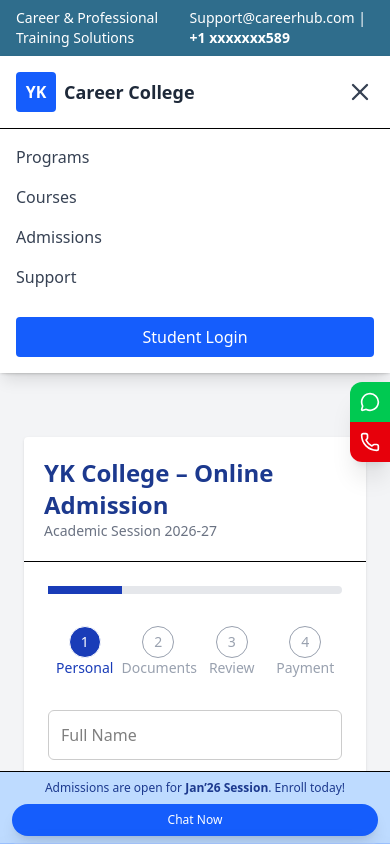
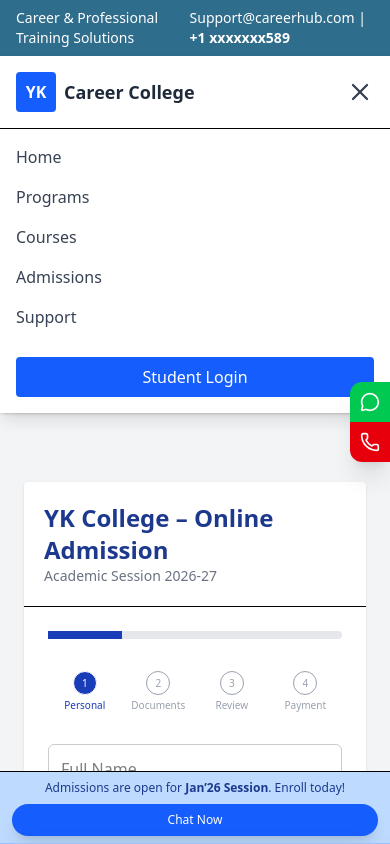
Before and after one commit to Shubham-juris/yk-career-collage, a React (Vite) app: page /admissionform in a window 390 px wide. Both pictures are taken after a click on the button 360 px from the left and 92 px from the top of the page. Shown: the top 844 px of the page. Built offline with nearby package versions, Linux system fonts and the light colour scheme.

Commit message:
update code

```diff
--- a/src/common/Navbar.jsx
+++ b/src/common/Navbar.jsx
@@ -67,6 +67,13 @@ const Navbar = () => {
         {open && (
           <div className="md:hidden bg-white border-t shadow-lg">
             <nav className="flex flex-col p-4 gap-4 font-medium">
+               <NavLink
+                to="/"
+                className={linkClass}
+                onClick={() => setOpen(false)}
+              >
+                Home
+              </NavLink>
               <NavLink
                 to="/programs"
                 className={linkClass}
--- a/src/pages/AdmissionForm.jsx
+++ b/src/pages/AdmissionForm.jsx
@@ -31,7 +31,6 @@ const courses = [
   "Certificate in Adult Education – I",
   "Certificate in Adult Education – II"
 ];
-
 
 export default function AdmissionForm() {
   const [step, setStep] = useState(1);
@@ -78,6 +77,7 @@ export default function AdmissionForm() {
   return (
     <div className="min-h-screen bg-gray-100 flex justify-center items-center p-6">
       <div className="bg-white w-full max-w-3xl rounded shadow">
+
         <div className="border-b p-5">
           <h1 className="text-2xl font-bold text-blue-900">
             YK College – Online Admission
@@ -86,6 +86,8 @@ export default function AdmissionForm() {
         </div>
 
         <div className="p-6">
+
+          {/* progress */}
           <div className="w-full h-2 bg-gray-200 rounded mb-8">
             <div
               className="h-2 bg-blue-800"
@@ -93,20 +95,22 @@ export default function AdmissionForm() {
             />
           </div>
 
-          <div className="grid grid-cols-4 text-center mb-8 text-sm">
+          {/* ✅ ONE LINE RESPONSIVE STEPS */}
+          <div className="grid grid-cols-4 text-center mb-8 text-[10px] sm:text-xs md:text-sm">
             {["Personal", "Documents", "Review", "Payment"].map((s, i) => (
               <div
                 key={i}
                 className={step >= i + 1 ? "text-blue-800" : "text-gray-400"}
               >
                 <div
-                  className={`w-8 h-8 mx-auto rounded-full border flex items-center justify-center ${
-                    step >= i + 1 && "bg-blue-800 text-white"
+                  className={`w-6 h-6 sm:w-7 sm:h-7 md:w-8 md:h-8 mx-auto rounded-full border flex items-center justify-center ${
+                    step >= i + 1 ? "bg-blue-800 text-white" : ""
                   }`}
                 >
                   {i + 1}
                 </div>
-                {s}
+
+                <p className="mt-1 leading-tight">{s}</p>
               </div>
             ))}
           </div>
@@ -117,13 +121,16 @@ export default function AdmissionForm() {
               <input className="input" name="fullName" placeholder="Full Name" onChange={handleChange} />
               <input className="input" name="email" placeholder="Email" onChange={handleChange} />
               <input className="input" name="phone" placeholder="Phone" onChange={handleChange} />
+
               <select className="input" name="course" onChange={handleChange}>
                 <option value="">Select Course</option>
                 {courses.map((c, i) => (
                   <option key={i}>{c}</option>
                 ))}
               </select>
+
               <input className="input" name="age" placeholder="Age" onChange={handleChange} />
+
               <select className="input" name="gender" onChange={handleChange}>
                 <option value="">Gender</option>
                 <option>Male</option>
@@ -173,22 +180,12 @@ export default function AdmissionForm() {
             </div>
           )}
 
-          {/* STEP 4 – PAYMENT */}
+          {/* STEP 4 */}
           {step === 4 && !paid && (
             <div className="bg-yellow-50 border border-yellow-400 p-4 rounded text-center">
               <p className="text-lg font-bold text-yellow-800">
                 ⚠ Payment Gateway Under Maintenance
               </p>
-              <p className="text-sm mt-2">
-                Please send $xx5 to our official mobile number below
-              </p>
-
-              <div className="bg-white p-3 rounded border mt-4">
-                <p className="text-xl font-bold text-blue-900">
-                  📞  +1 xxxxx698
-                </p>
-                <p className="text-xs text-gray-500">YK College Payment Number</p>
-              </div>
 
               <input
                 className="input mt-4"
@@ -213,6 +210,7 @@ export default function AdmissionForm() {
               <p>Transaction ID: {txnId}</p>
             </div>
           )}
+
         </div>
 
         <style>{`
@@ -221,6 +219,7 @@ export default function AdmissionForm() {
           .btn-outline{border:1px solid #1e40af;color:#1e40af;padding:12px;border-radius:6px;width:100%;}
           .upload{border:1px dashed #ccc;padding:12px;border-radius:6px;display:block;text-align:center;cursor:pointer;}
         `}</style>
+
       </div>
     </div>
   );
--- /dev/null
+++ b/src/pages/ScrollToTop.jsx
@@ -0,0 +1,14 @@
+import { useEffect } from "react";
+import { useLocation } from "react-router-dom";
+
+const ScrollToTop = () => {
+  const { pathname } = useLocation();
+
+  useEffect(() => {
+    window.scrollTo(0, 0);
+  }, [pathname]);
+
+  return null;
+};
+
+export default ScrollToTop;
--- a/src/routes/RoutesPage.jsx
+++ b/src/routes/RoutesPage.jsx
@@ -8,11 +8,12 @@ import CoursesPage from "../pages/CoursesPage";
 import Admission from "../pages/Admission";
 import AdmissionForm from "../pages/AdmissionForm";
 import Support from "../pages/Support";
+import ScrollToTop from "../pages/ScrollToTop";
 
 const RoutesPage = () => {
   return (
     <>
-
+    <ScrollToTop/>
       <Routes>
         <Route path="/" element={<HomePage />} />
         <Route path="courses" element={<CoursesPage />} />
```
